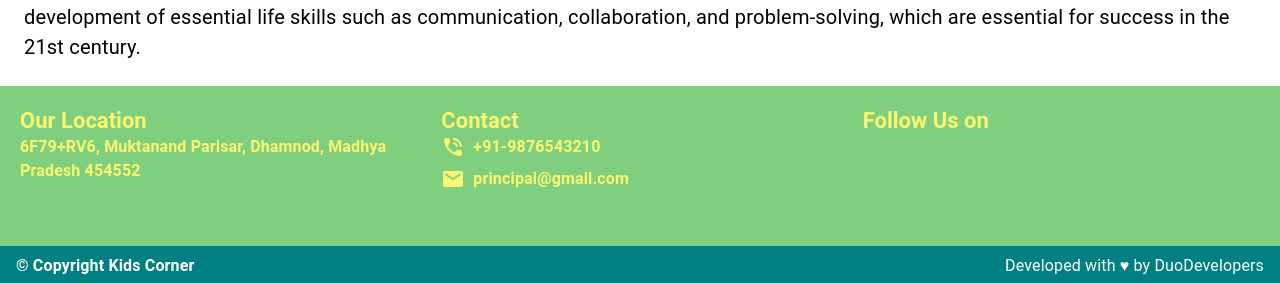
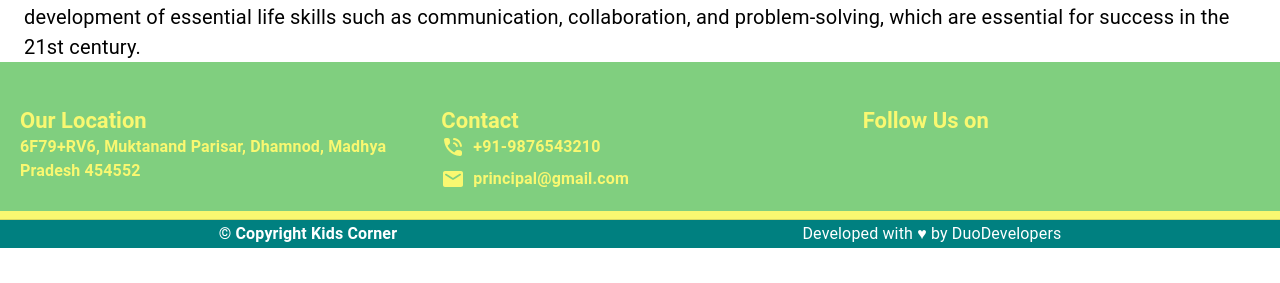
Before and after one commit to amaymandloi/kidscorner, a React (Create React App) app: page / in a window 1280 px wide. Shown: the part 4248-4531 px from the top of the page. After the commit the page ends 4496 px from the top, so only its background shows below. Built offline with nearby package versions, Linux system fonts and the light colour scheme.

Commit message:
Modified Footer component

```diff
--- a/src/Component/Footer.js
+++ b/src/Component/Footer.js
@@ -1,21 +1,16 @@
 import { EmailRounded, PhoneInTalkRounded } from "@mui/icons-material";
-import { Box, Grid, Stack, Typography } from "@mui/material";
+import { Box, Divider, Grid, Stack, Typography } from "@mui/material";
 import React from "react";
 
 export default function Footer() {
   return (
-    <Box
-      sx={{
-        height: 200,
-        bgcolor: "#80cf7f",
-        position: "relative",
-      }}
-    >
+    <Box>
       <Grid
         container
         spacing={{ xs: 2, md: 3 }}
         columns={{ xs: 4, sm: 8, md: 12 }}
         p={"20px"}
+        bgcolor={"#80cf7f"}
       >
         <Grid item xs={2} sm={4} md={4}>
           <Typography
@@ -81,15 +76,18 @@ export default function Footer() {
           </Typography>
         </Grid>
       </Grid>
+      <Divider
+        sx={{
+          height: 8,
+          bgcolor: "#f9f871",
+        }}
+      />
       <Stack
         direction={"row"}
-        justifyContent={"space-between"}
+        justifyContent={"space-around"}
         alignItems={"center"}
-        height={40}
         width={"100%"}
         bgcolor={"#008080"}
-        position={"absolute"}
-        bottom={0}
       >
         <Typography
           color={"white"}
```
